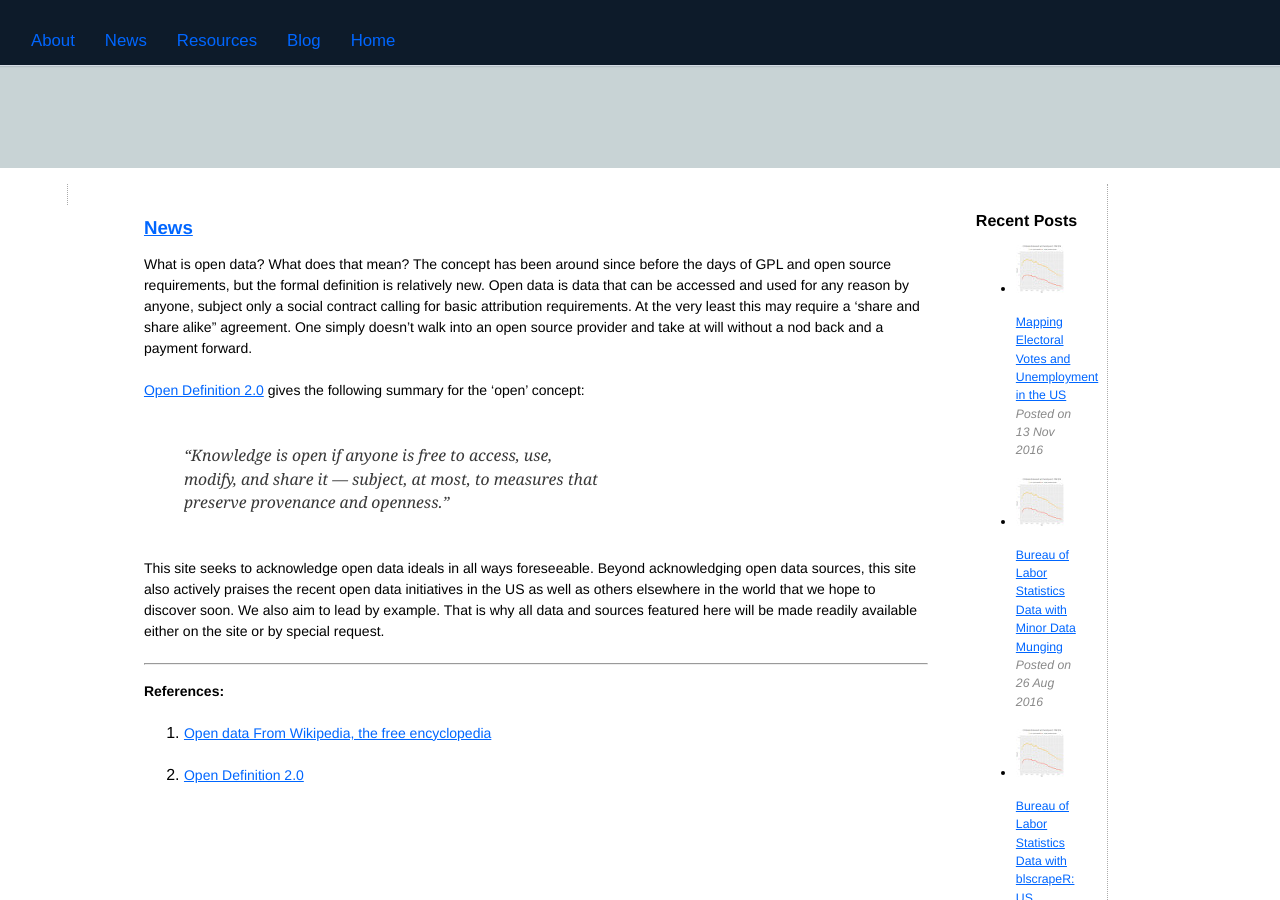
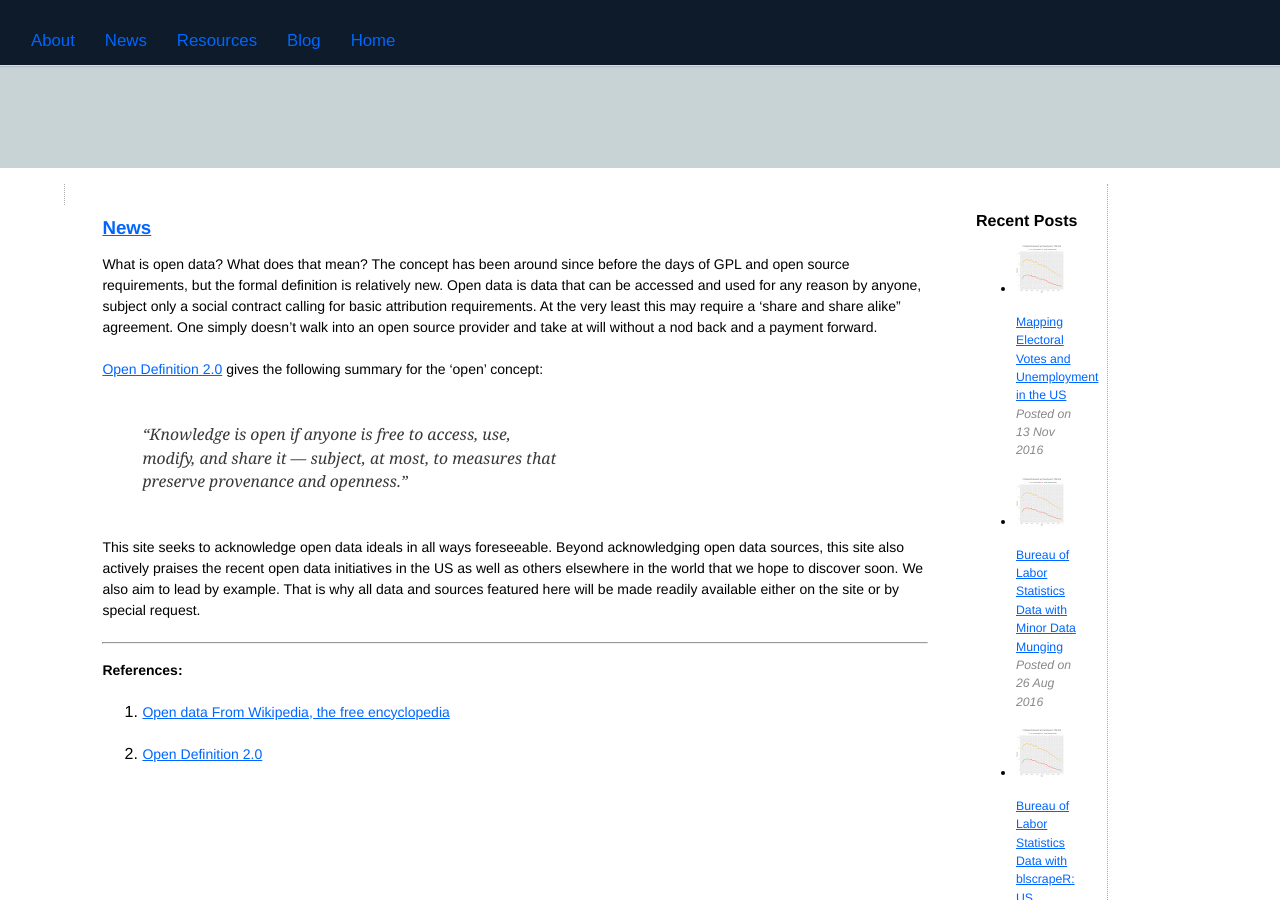
Before and after one commit to jon-starnes/jon-starnes.github.io, a Jekyll site: the page built from index.html, in a window 1280 px wide and 900 px high. Built offline with Jekyll 4.4.1, drawn with Linux system fonts in a browser that asks for light colours; nearby versions of some CDN libraries.

Commit message:
Style updates

```diff
--- a/_includes/head.html
+++ b/_includes/head.html
@@ -19,7 +19,7 @@
 
 
 	<style>
-		.container { max-width: 95em; }
+		.container { max-width: 80em; }
 		/* you only need width to set up columns; all columns are 100%-width by default, so we start
 		   from a one-column mobile layout and gradually improve it according to available screen space */
 			 @media only screen and (min-width: 34em) {
@@ -37,8 +37,8 @@
 			 	.content { width: 58.33%; } /* 7/12 */
 			 	.sidebar { width: 41.66%; } /* 5/12 */
 			 	.info    { width: 50%;    }
-			 	.content1 { width: 66.66%; 	}
-			 	.sidebar1	{ width: 8.33%; 	}
+			 	.content1 { width: 70%; 	}
+			 	.sidebar1	{ width: 5%; 	}
 			 	.sidebar2	{ width: 25%; 	}
 			 }
 	</style>
```
